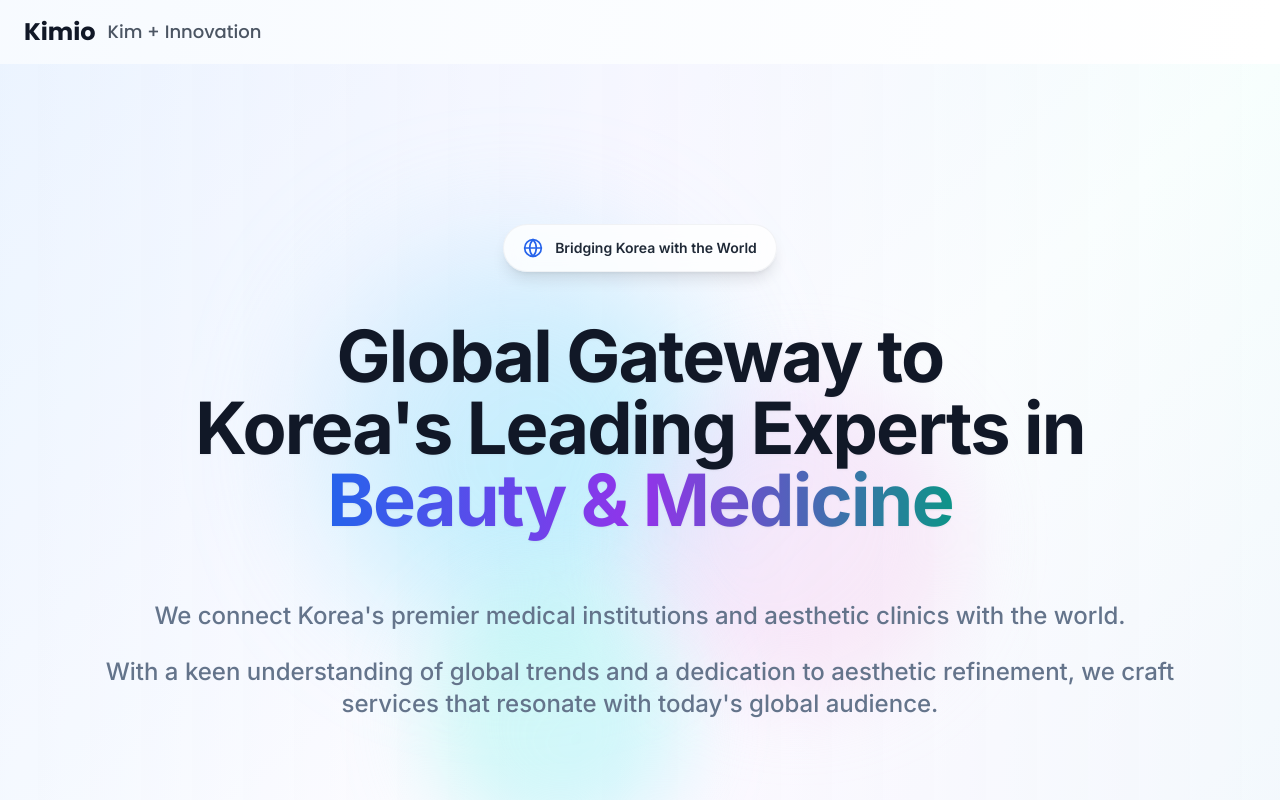
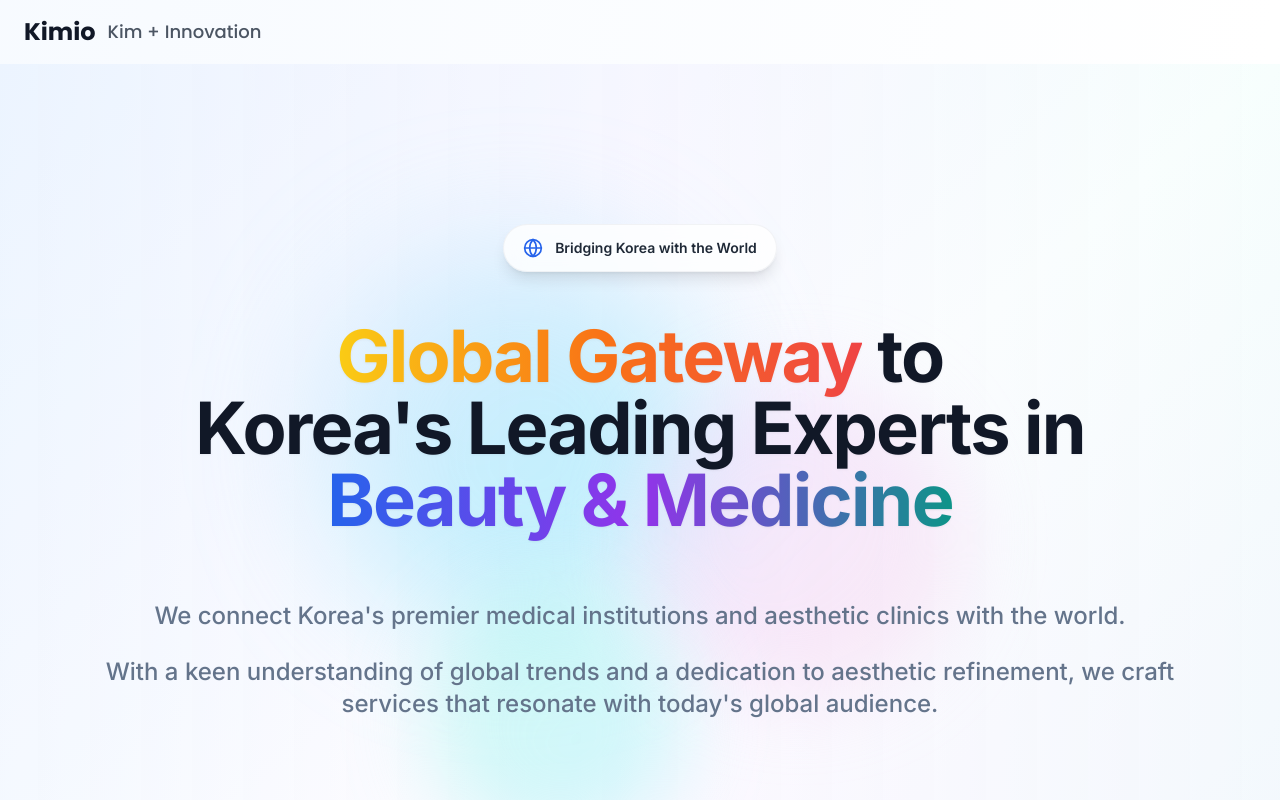
Before and after one commit to hi-jihyun-nam/stellar-web-welcome-site, a React (Vite) app: page / in a window 1280 px wide. Shown: the top 800 px of the page. Built offline with nearby package versions, Linux system fonts and the light colour scheme.

Commit message:
feat: Highlight "Global Gateway"
Wrapped "Global Gateway" in a span with a gradient background in the Hero section.

```diff
--- a/src/components/Hero.tsx
+++ b/src/components/Hero.tsx
@@ -28,7 +28,9 @@ const Hero = () => {
           </div>
 
           <h1 className="text-5xl md:text-7xl font-bold text-gray-900 mb-16 tracking-tight drop-shadow-sm">
-            Global Gateway to
+            <span className="bg-gradient-to-r from-yellow-400 via-orange-500 to-red-500 bg-clip-text text-transparent font-extrabold">
+              Global Gateway
+            </span> to
             <br />
             Korea's Leading Experts in
             <br />
```
